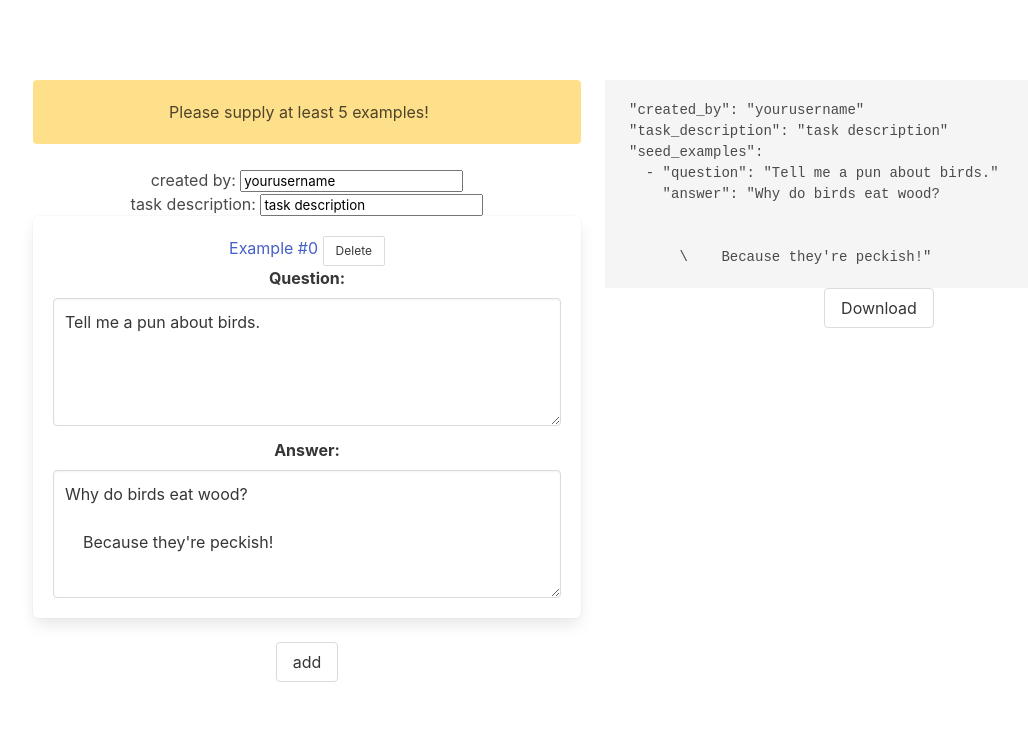
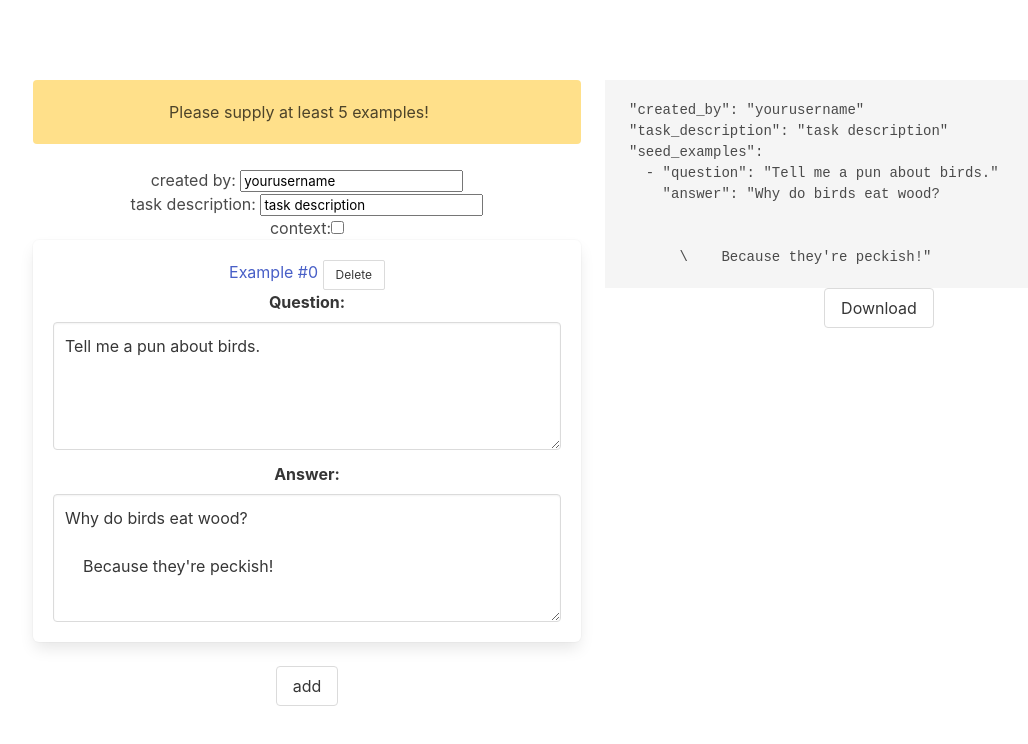
Before and after one commit to robobario/labradoodle, a React (Vite) app: page / in a window 1280 px wide. Shown: the top 744 px of the page, without its empty margins (47-1075 px from the left). Built offline with nearby package versions, Linux system fonts and the light colour scheme.

Commit message:
context mode

```diff
--- a/src/App.jsx
+++ b/src/App.jsx
@@ -7,11 +7,13 @@ function App() {
     const [examples, setExamples] = useState([{
         "id": 0,
         "question": "Tell me a pun about birds.",
-        "answer": "Why do birds eat wood?\n\n    Because they're peckish!"
+        "answer": "Why do birds eat wood?\n\n    Because they're peckish!",
+        "context": "any old context"
     }])
     const [active, setActive] = useState(0)
     const [createdBy, setCreatedBy] = useState("yourusername")
     const [taskDescription, setTaskDescription] = useState("task description")
+    const [contextMode, setContextMode] = useState(false)
 
     function update(example) {
         const temp = examples.map(x => x)
@@ -22,7 +24,11 @@ function App() {
     function yamlize() {
         const to_write = {created_by: createdBy, task_description: taskDescription}
         to_write["seed_examples"] = examples.map(value => {
-            return {"question": value.question, "answer": value.answer}
+            let ex = {"question": value.question, "answer": value.answer};
+            if (contextMode) {
+                ex["context"] = value.context
+            }
+            return ex
         })
         return stringify(to_write, {lineWidth: 110, defaultStringType: "QUOTE_DOUBLE"});
     }
@@ -38,7 +44,8 @@ function App() {
         temp.push({
             "id": newId,
             "question": "what is the time?",
-            "answer": "it is time for second breakfast"
+            "answer": "it is time for second breakfast",
+            "context": "any old context"
         })
         setExamples(temp);
         setActive(newId)
@@ -65,13 +72,18 @@ function App() {
                         <label>task description: </label>
                         <input value={taskDescription} onChange={(e) => setTaskDescription(e.target.value)}/>
                     </div>
+                    <div>
+                        <label>context:</label>
+                        <input type="checkbox" value={contextMode} onChange={(e) => setContextMode(!contextMode)}/>
+                    </div>
                     {
                         examples.map(c => <Example key={c.id}
                                                 example={c}
                                                 isActive={c.id === active}
                                                 onSelect={() => setActive(c.id)}
                                                 onChange={(example) => update(example)}
-                                                onDelete={() => deleteExample(c.id)}/>)
+                                                onDelete={() => deleteExample(c.id)}
+                                                isContextMode={contextMode}/>)
                     }
                     <a
                         className="button"
--- a/src/Example.jsx
+++ b/src/Example.jsx
@@ -1,4 +1,4 @@
-function Example({example, onChange, isActive, onSelect, onDelete}) {
+function Example({example, onChange, isActive, onSelect, onDelete, isContextMode}) {
     return (
         <>
             <div className="box">
@@ -14,6 +14,16 @@ function Example({example, onChange, isActive, onSelect, onDelete}) {
                             tempState.question = event.target.value;
                             onChange(tempState)
                         }}></textarea>
+                        </div>
+                    </div>
+                    <div hidden={!isContextMode} className="field">
+                        <label className="label" htmlFor={"context-" + example.id}>Context: </label>
+                        <div className="control">
+              <textarea className="textarea" id={"context-" + example.id} value={example.context} onChange={(event) => {
+                  const tempState = {...example}
+                  tempState.context = event.target.value;
+                  onChange(tempState)
+              }}></textarea>
                         </div>
                     </div>
                     <div className="field">
```
